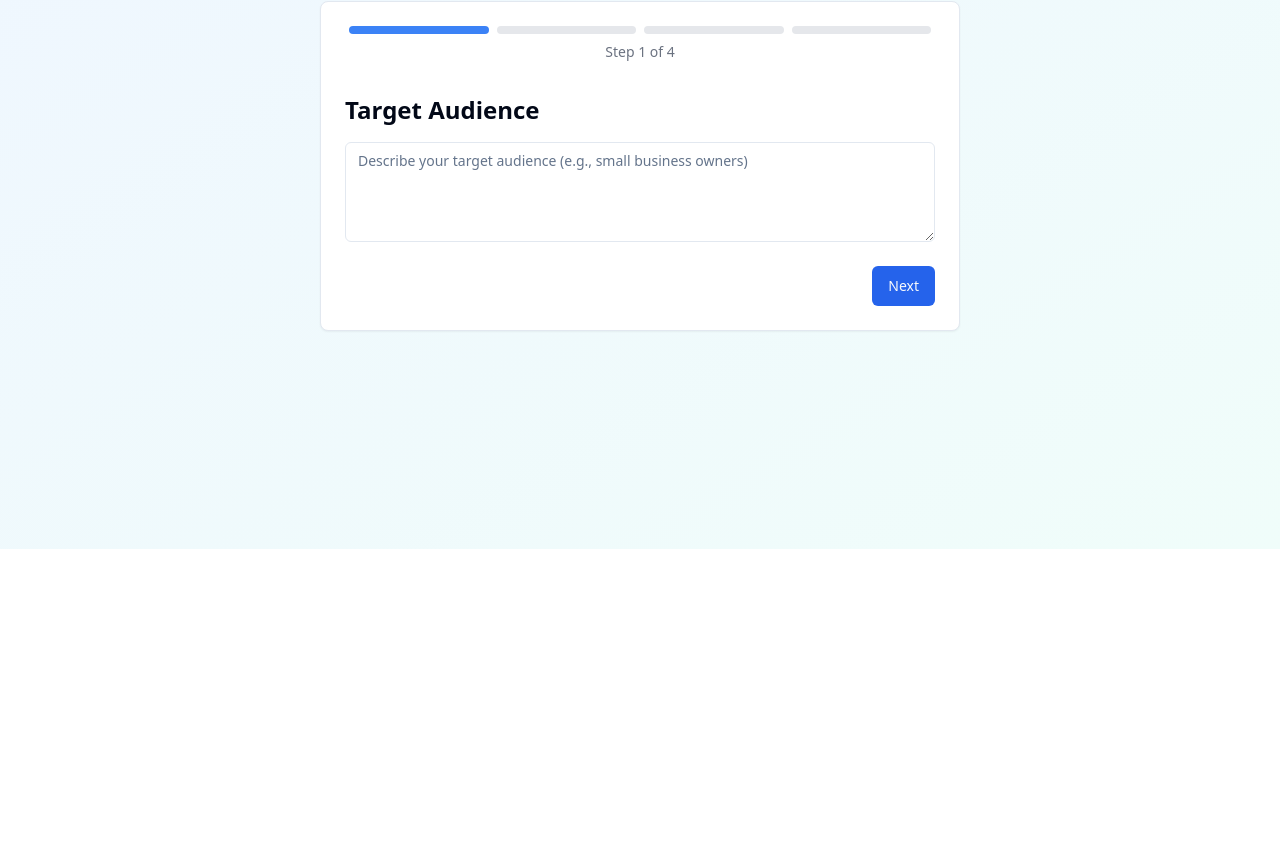
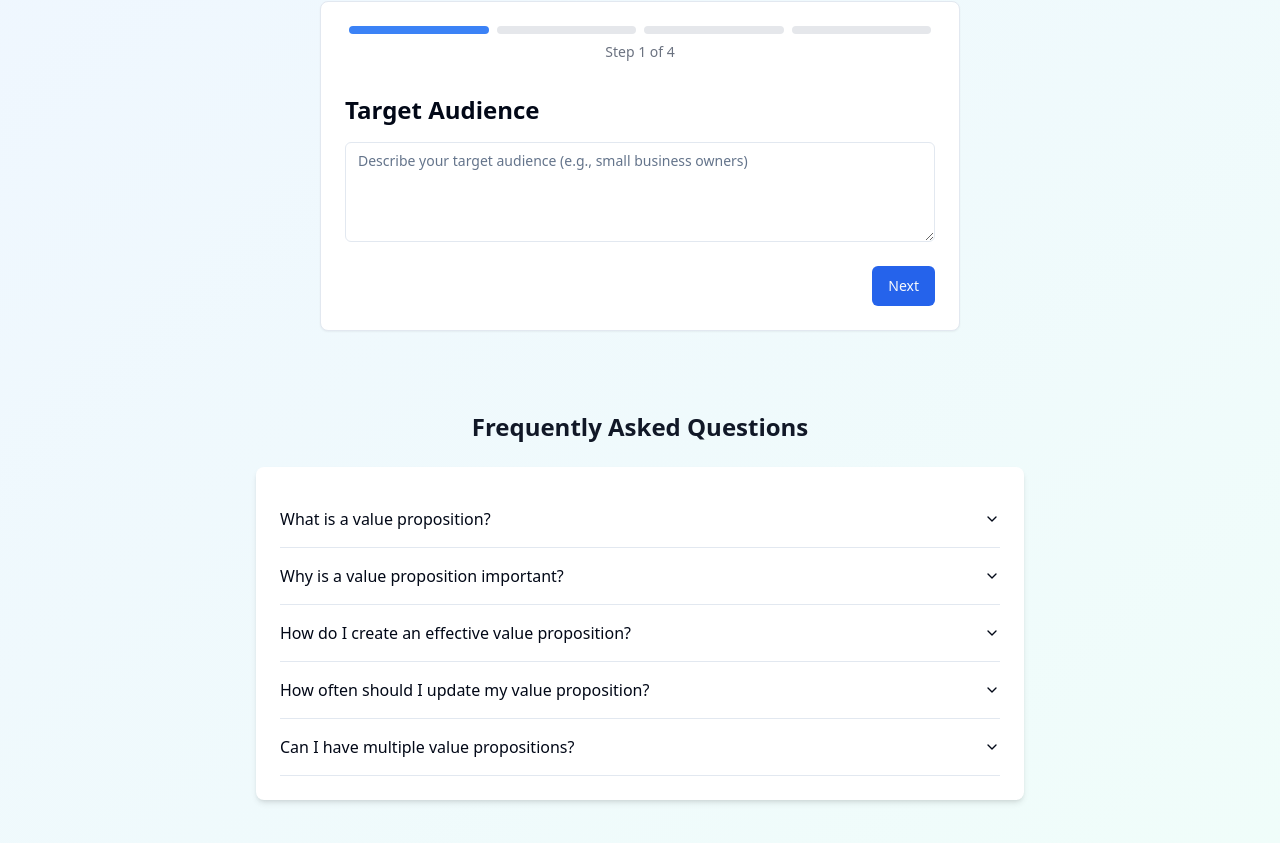
Before and after one commit to kathiravanbtm/proposition-magic-tool, a React (Vite) app: page / in a window 1280 px wide. Shown: the part 251-1094 px from the top of the page. Before the commit the page ends 800 px from the top, so only its background shows below. Built offline with nearby package versions, Linux system fonts and the light colour scheme.

Commit message:
Add FAQ section
Implement a frequently asked questions (FAQ) section to enhance user experience and provide quick answers to common inquiries.
[skip gpt_engineer]

```diff
--- a/src/pages/Index.tsx
+++ b/src/pages/Index.tsx
@@ -1,4 +1,10 @@
 import ValuePropositionForm from "@/components/ValuePropositionForm";
+import {
+  Accordion,
+  AccordionContent,
+  AccordionItem,
+  AccordionTrigger,
+} from "@/components/ui/accordion";
 
 const Index = () => {
   return (
@@ -15,6 +21,58 @@ const Index = () => {
           </p>
         </div>
         <ValuePropositionForm />
+
+        <div className="mt-16 max-w-3xl mx-auto">
+          <h2 className="text-2xl font-bold text-gray-900 mb-6 text-center">
+            Frequently Asked Questions
+          </h2>
+          <Accordion type="single" collapsible className="bg-white rounded-lg shadow-md p-6">
+            <AccordionItem value="item-1">
+              <AccordionTrigger className="text-left">
+                What is a value proposition?
+              </AccordionTrigger>
+              <AccordionContent>
+                A value proposition is a clear statement that explains how your product or service solves customers' problems, delivers specific benefits, and tells the ideal customer why they should buy from you and not from the competition.
+              </AccordionContent>
+            </AccordionItem>
+
+            <AccordionItem value="item-2">
+              <AccordionTrigger className="text-left">
+                Why is a value proposition important?
+              </AccordionTrigger>
+              <AccordionContent>
+                A strong value proposition helps you stand out in the market, communicate your unique benefits to potential customers, and increase conversion rates by clearly articulating why customers should choose your product or service.
+              </AccordionContent>
+            </AccordionItem>
+
+            <AccordionItem value="item-3">
+              <AccordionTrigger className="text-left">
+                How do I create an effective value proposition?
+              </AccordionTrigger>
+              <AccordionContent>
+                To create an effective value proposition, focus on identifying your target audience, understanding their pain points, highlighting your unique solutions and benefits, and communicating these elements clearly and concisely.
+              </AccordionContent>
+            </AccordionItem>
+
+            <AccordionItem value="item-4">
+              <AccordionTrigger className="text-left">
+                How often should I update my value proposition?
+              </AccordionTrigger>
+              <AccordionContent>
+                You should review and update your value proposition whenever there are significant changes in your market, customer needs, product offerings, or competitive landscape. Regular reviews every 6-12 months are recommended.
+              </AccordionContent>
+            </AccordionItem>
+
+            <AccordionItem value="item-5">
+              <AccordionTrigger className="text-left">
+                Can I have multiple value propositions?
+              </AccordionTrigger>
+              <AccordionContent>
+                Yes, you can have different value propositions for different target audiences or product lines. However, ensure each proposition remains clear, specific, and aligned with your overall brand message.
+              </AccordionContent>
+            </AccordionItem>
+          </Accordion>
+        </div>
       </div>
     </div>
   );
```
